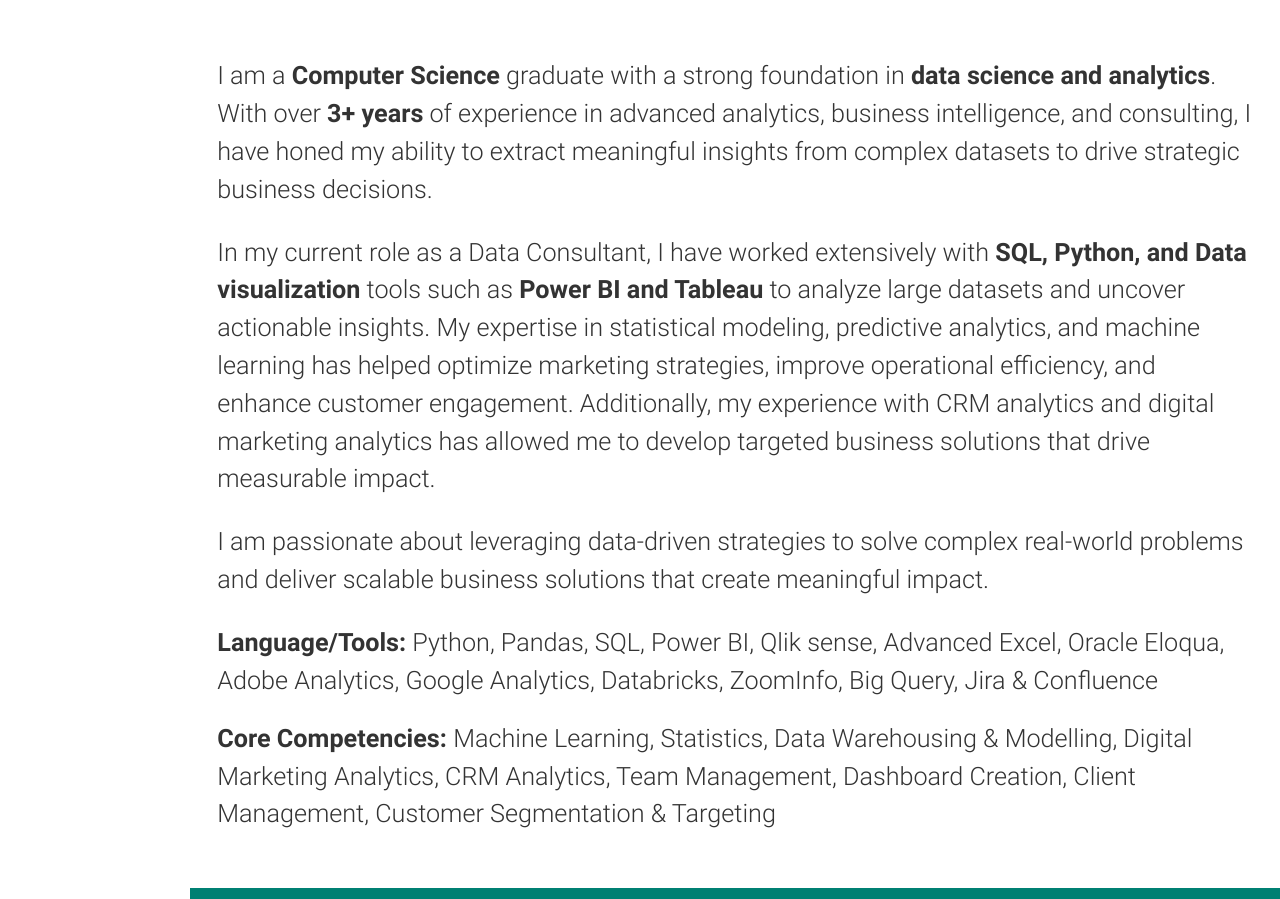
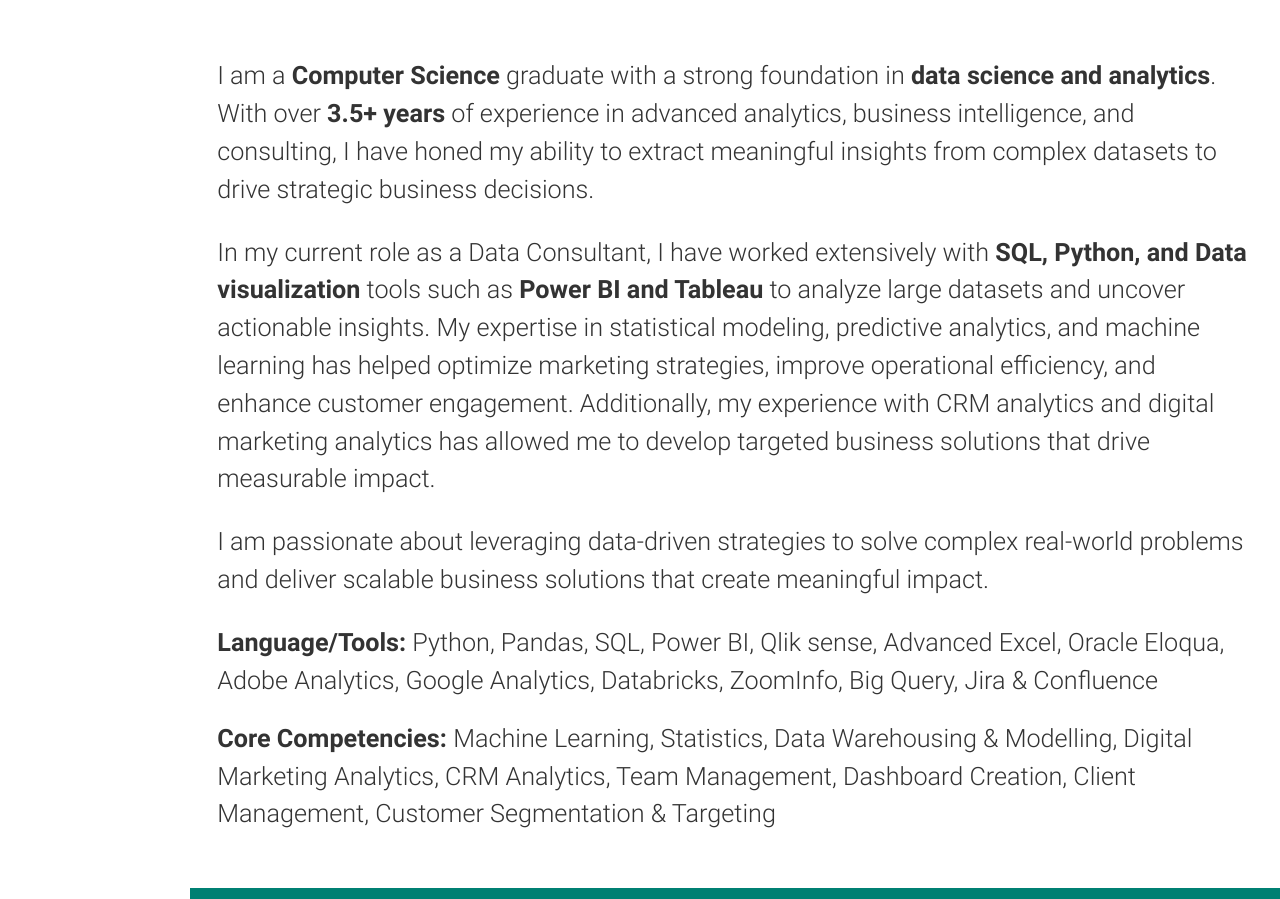
Before and after one commit to Anoop01234/anoop01234.github.io, a plain HTML site: page index.html in a window 1280 px wide. Shown: the part 911-1810 px from the top of the page. Drawn offline with nearby package versions, Linux system fonts and the light colour scheme.

Commit message:
Update index.html

```diff
--- a/index.html
+++ b/index.html
@@ -227,7 +227,7 @@
           </h2>
         </blockquote> -->
         <p>
-          I am a <b>Computer Science</b> graduate with a strong foundation in <b>data science and analytics</b>. With over <b>3+ years</b> of experience in advanced analytics, business intelligence, and consulting, I have honed my ability to extract meaningful insights from complex datasets to drive strategic business decisions.
+          I am a <b>Computer Science</b> graduate with a strong foundation in <b>data science and analytics</b>. With over <b>3.5+ years</b> of experience in advanced analytics, business intelligence, and consulting, I have honed my ability to extract meaningful insights from complex datasets to drive strategic business decisions.
         </p>
         <p>In my current role as a Data Consultant, I have worked extensively with <b>SQL, Python, and Data visualization</b> tools such as <b>Power BI and Tableau</b> to analyze large datasets and uncover actionable insights. My expertise in statistical modeling, predictive analytics, and machine learning has helped optimize marketing strategies, improve operational efficiency, and enhance customer engagement. Additionally, my experience with CRM analytics and digital marketing analytics has allowed me to develop targeted business solutions that drive measurable impact.
         </p>
```
